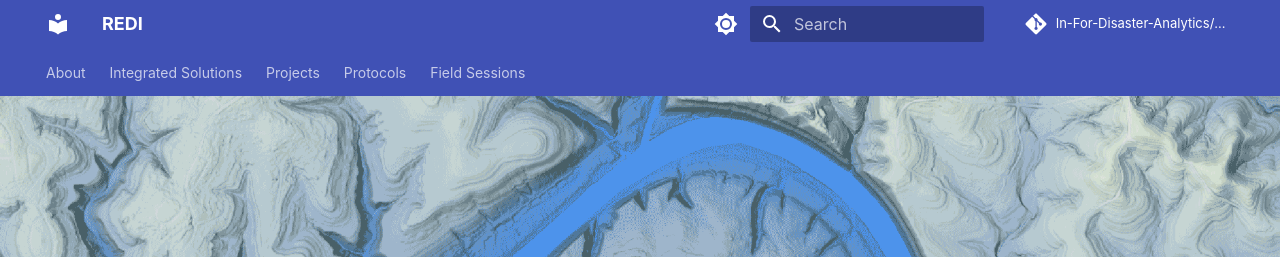
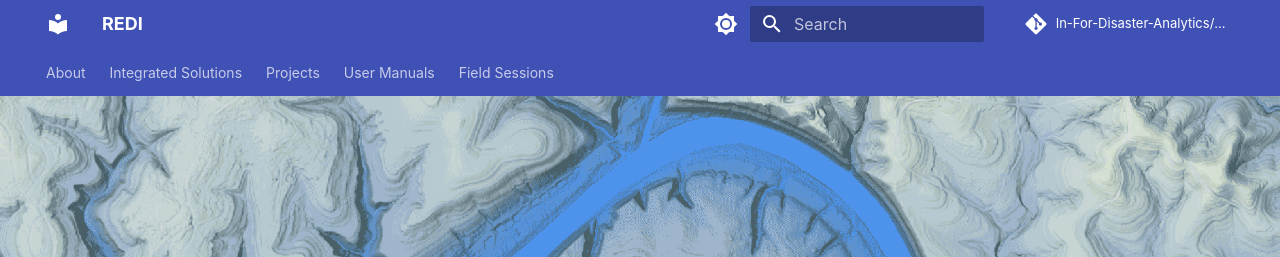
Before and after one commit to In-For-Disaster-Analytics/REDI-Documentation, an MkDocs documentation site: the page built from docs/index.md, in a window 1280 px wide. Shown: the top 257 px of the page. Built offline with MkDocs 1.6.1 and Material for MkDocs 9.7.7, drawn with Linux system fonts in a browser that asks for light colours; comment, search, counter and statistics services are not loaded.

Commit message:
Update mkdocs.yml

```diff
--- a/mkdocs.yml
+++ b/mkdocs.yml
@@ -97,7 +97,7 @@ nav:
     - Subsidence: projects/subsidence.md
     - SETx KMP: projects/setx.md
     - RGV AI Enabled Modeling: projects/rgv.md
-  - Protocols:
+  - User Manuals:
     - protocols/index.md
     # - Drone: protocols/drone.md
     # - Geoslam (Geoslam): protocols/geoslam.md
```
